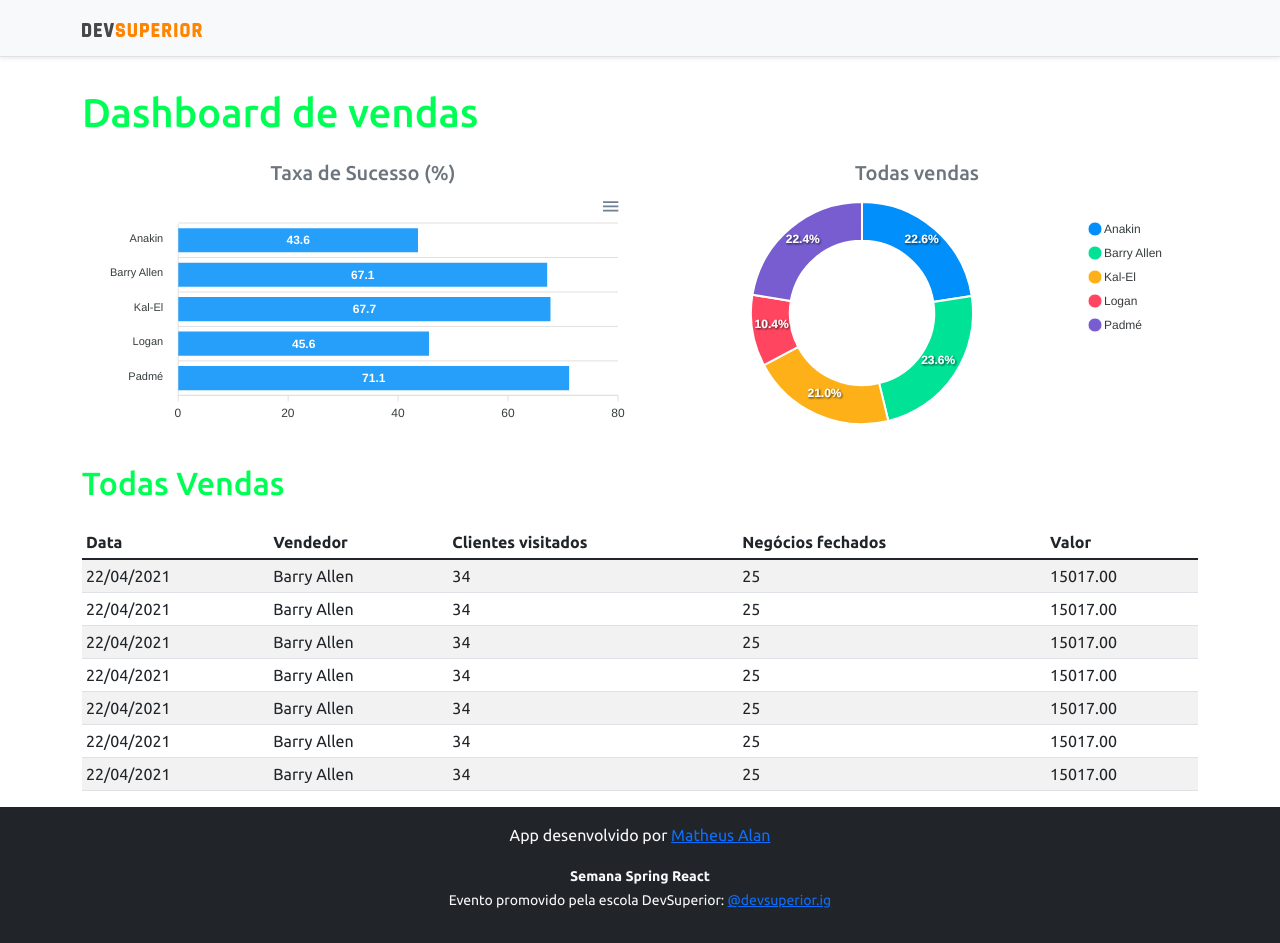
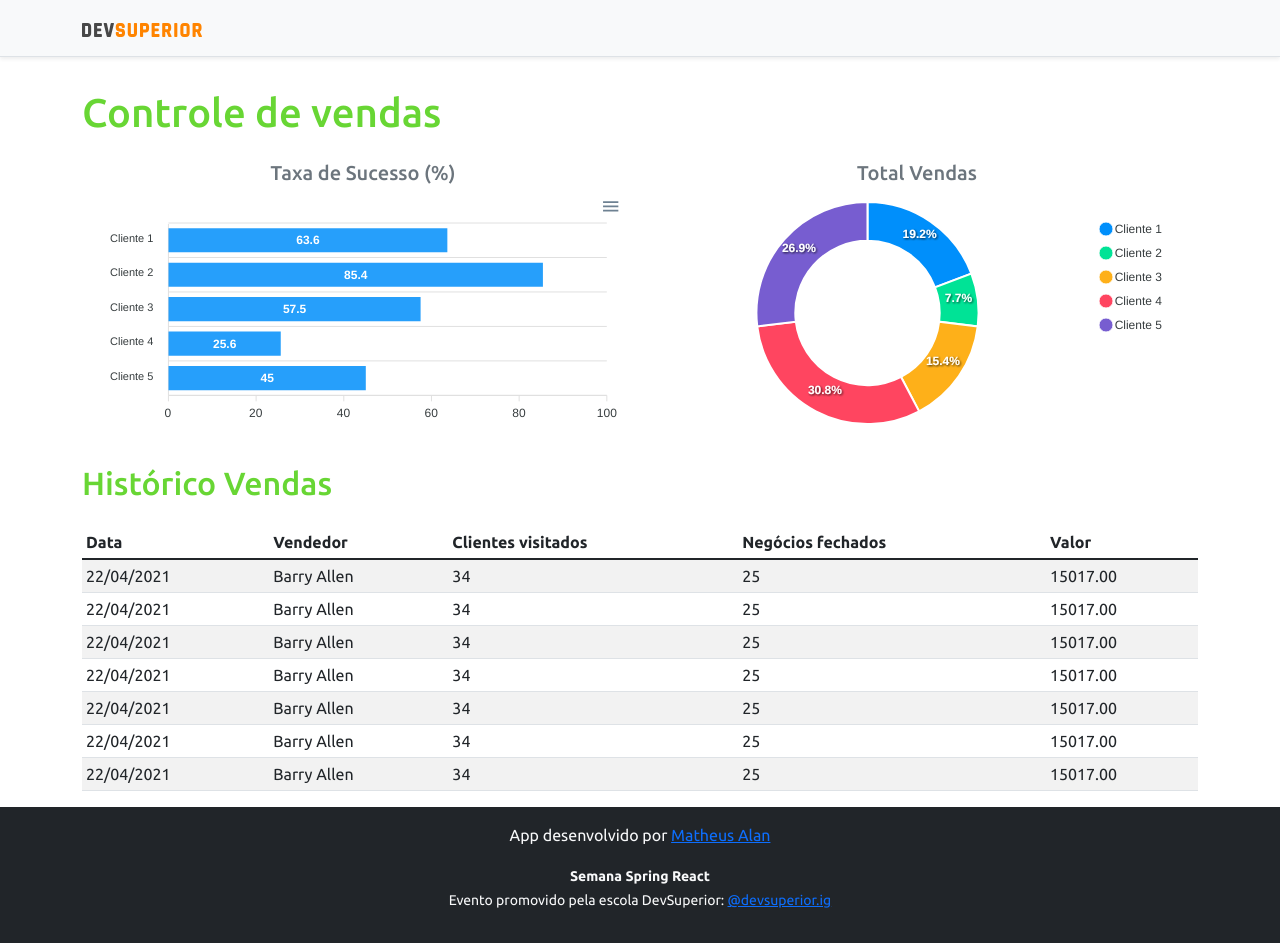
Before and after one commit to matheualan/project-spring-react, a React (Create React App) app in the folder frontend/: page / in a window 1280 px wide. Built offline with nearby package versions, Linux system fonts and the light colour scheme.

Commit message:
alteracao nomes

```diff
--- a/frontend/src/App.tsx
+++ b/frontend/src/App.tsx
@@ -9,20 +9,20 @@ function App() {
     <>
       <NavBar />
       <div className="container">
-        <h1 className="text-primary py-3">Dashboard de vendas</h1>
+        <h1 className="text-primary py-3">Controle de vendas</h1>
         <div className="row px-3">
           <div className="col-sm-6">
             <h5 className="text-center text-secondary">Taxa de Sucesso (%)</h5>
             <BarChart />
           </div>
           <div className="col-sm-6">
-            <h5 className="text-center text-secondary">Todas vendas</h5>
+            <h5 className="text-center text-secondary">Total Vendas</h5>
             <DonutChart />
           </div>
         </div>
 
         <div className="py-3">
-          <h2 className="text-primary">Todas Vendas</h2>
+          <h2 className="text-primary">Histórico Vendas</h2>
         </div>
 
         <DataTable />
--- a/frontend/src/assets/css/styles.css
+++ b/frontend/src/assets/css/styles.css
@@ -1,6 +1,6 @@
 @import url('https://fonts.googleapis.com/css2?family=Ubuntu:wght@300;400;500;700&display=swap');
 :root {
-    --color-primary: #00ff55;
+    --color-primary: #68d634;
 }
 
 html, body {
--- a/frontend/src/components/BarChart/index.tsx
+++ b/frontend/src/components/BarChart/index.tsx
@@ -12,12 +12,12 @@ const BarChart = () => {
 
     const mockData = {
         labels: {
-            categories: ['Anakin', 'Barry Allen', 'Kal-El', 'Logan', 'Padmé']
+            categories: ['Cliente 1', 'Cliente 2', 'Cliente 3', 'Cliente 4', 'Cliente 5']
         },
         series: [
             {
                 name: "% Sucesso",
-                data: [43.6, 67.1, 67.7, 45.6, 71.1]
+                data: [63.6, 85.4, 57.5, 25.6, 45]
             }
         ]
     };
--- a/frontend/src/components/DonutChart/index.tsx
+++ b/frontend/src/components/DonutChart/index.tsx
@@ -2,8 +2,8 @@ import Chart from 'react-apexcharts';
 
 const DonutChart = () => {
     const mockData = {
-        series: [477138, 499928, 444867, 220426, 473088],
-        labels: ['Anakin', 'Barry Allen', 'Kal-El', 'Logan', 'Padmé']
+        series: [5, 2, 4, 8, 7],
+        labels: ['Cliente 1', 'Cliente 2', 'Cliente 3', 'Cliente 4', 'Cliente 5']
     }
 
     const options = {
```
